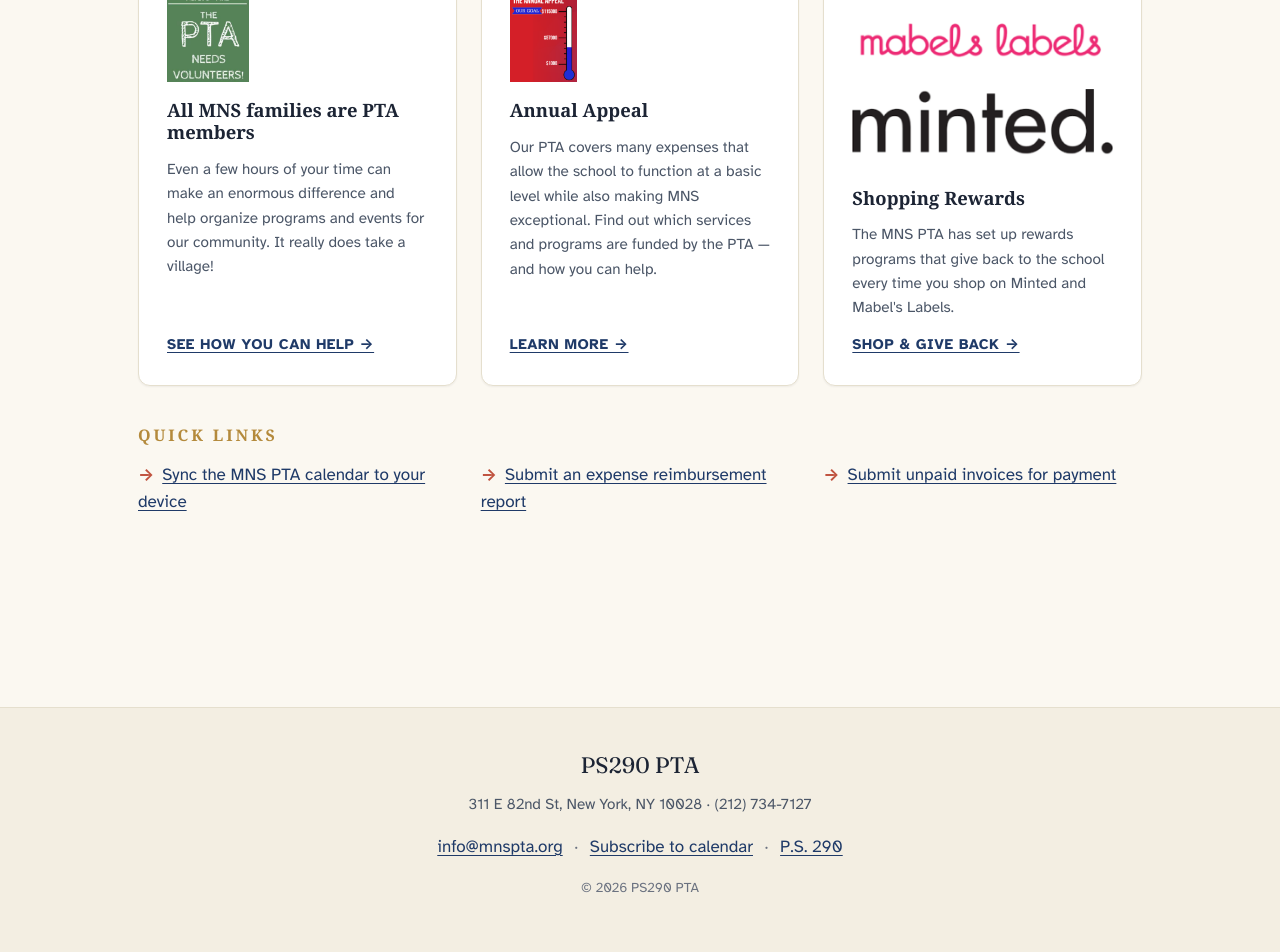
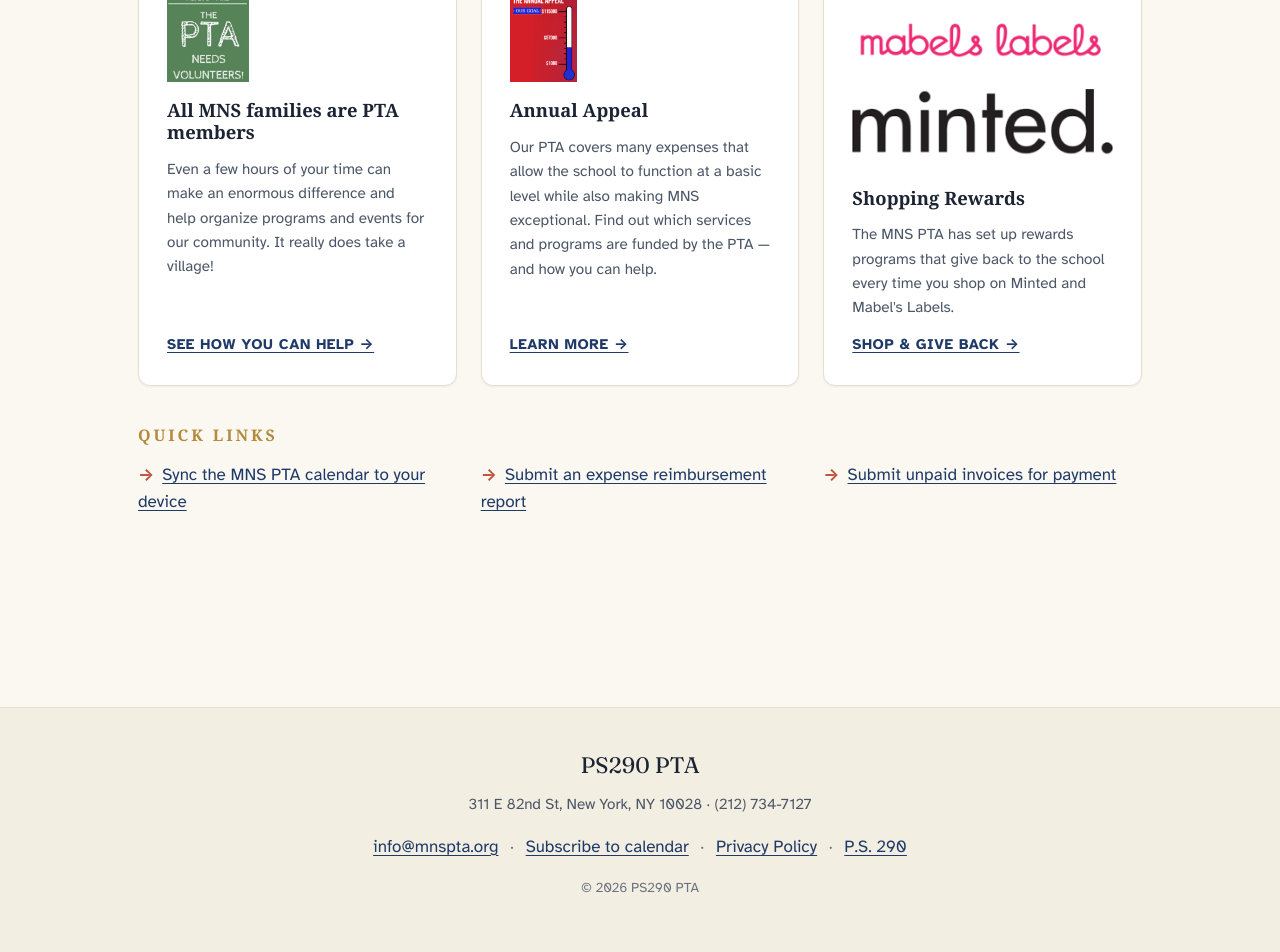
Before and after one commit to jlaurito/mnspta-jekyll, a Jekyll site: the page built from index.md, in a window 1280 px wide. Shown: the part 1444-2396 px from the top of the page. Built offline with Jekyll 4.4.1, drawn with Linux system fonts in a browser that asks for light colours.

Commit message:
Add Privacy Policy link to footer

```diff
--- a/_includes/footer.html
+++ b/_includes/footer.html
@@ -7,6 +7,8 @@
       <span class="dot">·</span>
       <a href="{{ '/calendar-subscribe/' | relative_url }}">Subscribe to calendar</a>
       <span class="dot">·</span>
+      <a href="{{ '/privacy-policy/ | relative_url }}">Privacy Policy</a>
+      <span class="dot">·</span>
       <a href="{{ site.external.ps290_url }}">P.S. 290</a>
     </p>
     <p class="site-footer__copyright">© {{ "now" | date: "%Y" }} PS290 PTA</p>
```
